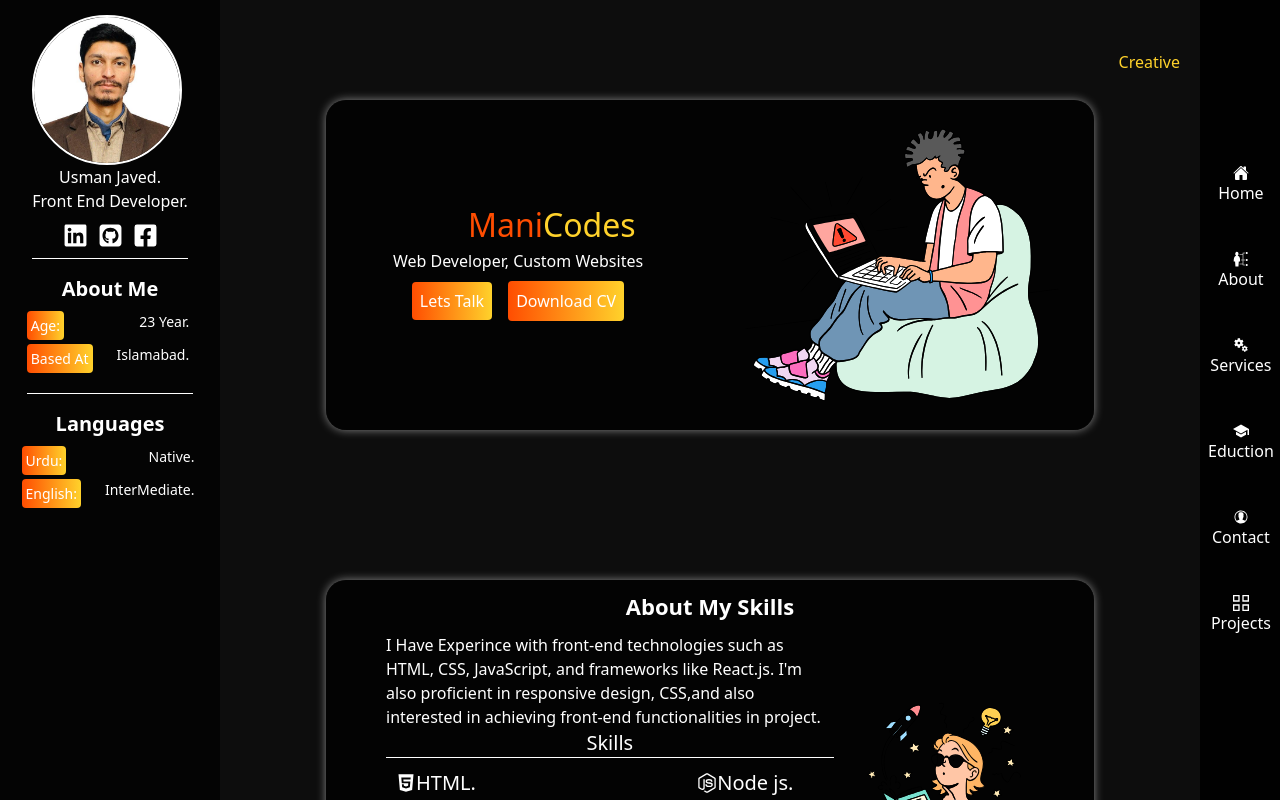
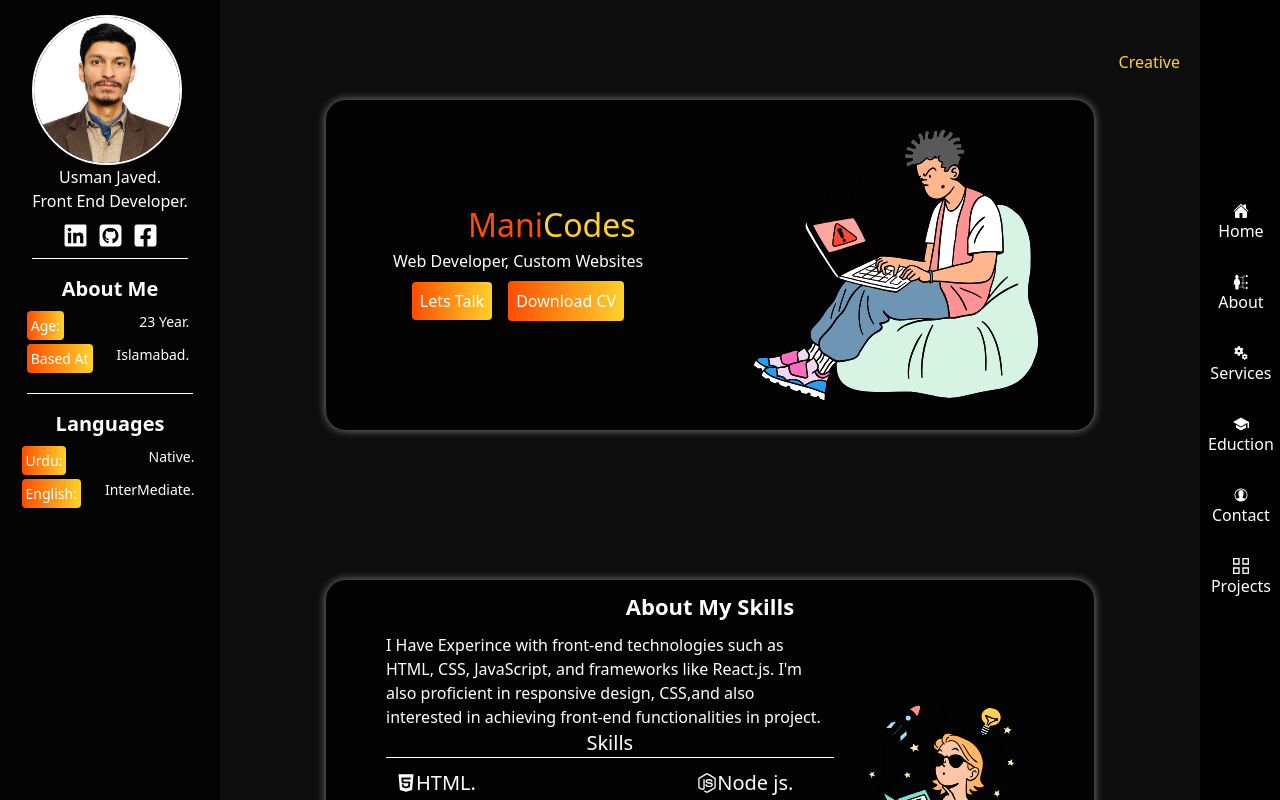
Before and after one commit to usman20205050/Myportfollio, a React (Vite) app: page / in a window 1280 px wide. Built offline with nearby package versions, Linux system fonts and the light colour scheme.

Commit message:
css correction

```diff
--- a/src/compononts/eduction/Eduction.css
+++ b/src/compononts/eduction/Eduction.css
@@ -1,6 +1,5 @@
 #eduction{
     margin-top: 100px;
-    min-height: 60vh;
     width: 60vw;
     background: rgb(0,0,0,0.7);
     /* box-shadow: rgba(0, 0, 0, 0.25) 0px 54px 55px, rgba(0, 0, 0, 0.12) 0px -12px 30px, rgba(0, 0, 0, 0.12) 0px 4px 6px, rgba(0, 0, 0, 0.17) 0px 12px 13px, rgba(0, 0, 0, 0.09) 0px -3px 5px; */
--- a/src/compononts/projects/Projects.jsx
+++ b/src/compononts/projects/Projects.jsx
@@ -4,14 +4,14 @@ const project = [
     {
         name:"Ecommerse Store",
         discripation:"React redux Project",
-        imgaddresse:"../../../public/ecommerse.png",
+        imgaddresse:"ecommerse.png",
         githuburl:"#",
         projecturl:"#"
     },
     {
         name:"Todo Apps",
         discripation:"React redux Project",
-        imgaddresse:"../../../public/ecommerse.png",
+        imgaddresse:"ecommerse.png",
         githuburl:"https://github.com/usman20205050/React-projects/tree/main/02UserRedux",
         projecturl:"#"
     }
--- a/src/compononts/rightbar/Rightbar.css
+++ b/src/compononts/rightbar/Rightbar.css
@@ -15,7 +15,7 @@
     flex-direction: column;
     align-items: center;
     text-align: center;
-    gap: 30px;
+    gap: 15px;
 }
 @media only screen and (max-width: 768px) {
     /* Add desktop/tablet specific styles here */
```
